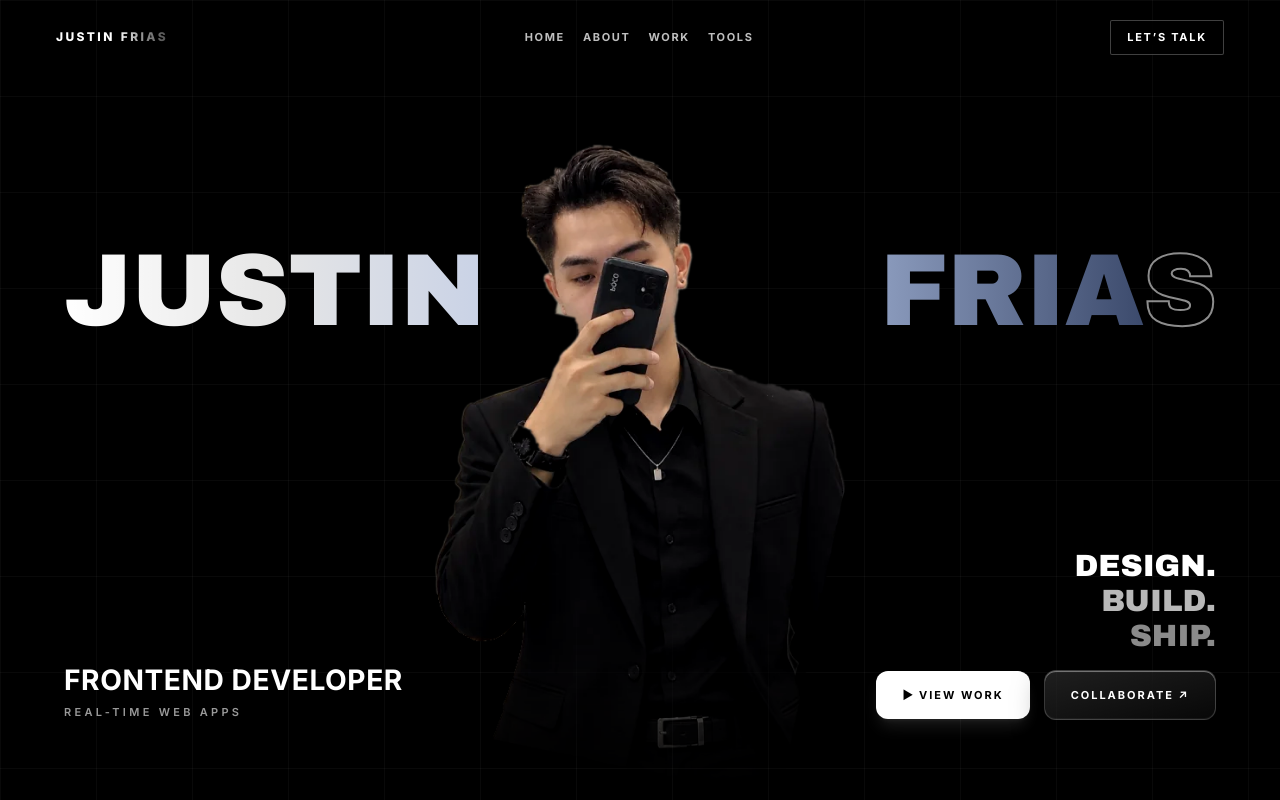
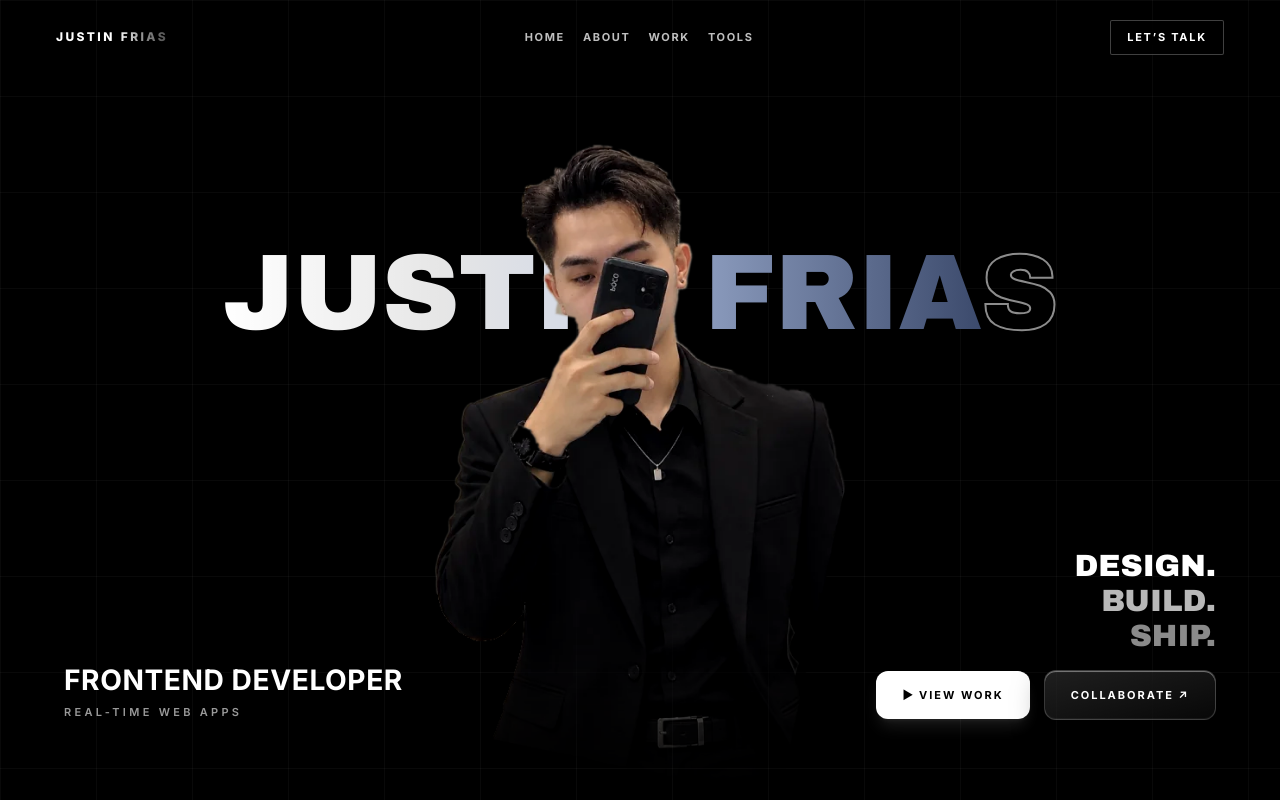
Before and after one commit to Elvoratechnology/tin_frias, a Next.js app: page / in a window 1280 px wide. Shown: the top 800 px of the page. Built offline with nearby package versions, Linux system fonts and the light colour scheme.

Commit message:
Tighten spacing before FRIAS to a subtle natural gap

```diff
--- a/components/Hero.tsx
+++ b/components/Hero.tsx
@@ -23,7 +23,7 @@ export function Hero() {
       {/* Huge Split Name with page-load animation: fades in, slides up, unblurs */}
       <div className="pointer-events-none absolute left-0 right-0 top-[18%] md:top-[30%] z-[5] md:z-[1]">
         <div
-          className="w-full max-w-[1280px] mx-auto px-6 sm:px-10 md:px-12 lg:px-16 flex flex-col md:flex-row justify-between items-stretch md:items-baseline md:gap-10 lg:gap-16 font-display text-[21vw] md:text-[clamp(50px,8vw,155px)] leading-[0.92] md:leading-none tracking-[-0.01em] animate-hero-rise motion-reduce:animate-none"
+          className="w-full max-w-[1280px] mx-auto px-6 sm:px-10 md:px-12 lg:px-16 flex flex-col md:flex-row justify-between md:justify-center items-stretch md:items-baseline md:gap-4 lg:gap-6 font-display text-[21vw] md:text-[clamp(52px,8.4vw,165px)] leading-[0.92] md:leading-none tracking-[-0.01em] animate-hero-rise motion-reduce:animate-none"
           aria-label={portfolioContent.personal.displayName}
         >
           {/* JUSTIN: white to light gray-blue */}
@@ -31,8 +31,8 @@ export function Hero() {
             {portfolioContent.personal.firstName}
           </span>
 
-          {/* FRIAS: gray-blue to deep navy with generous space before FRIAS */}
-          <span className="bg-gradient-to-r from-[#8b9bbd] to-[#263456] bg-clip-text text-transparent self-end md:self-auto flex items-baseline text-right md:ml-12 lg:ml-20">
+          {/* FRIAS: gray-blue to deep navy with subtle, natural space before FRIAS */}
+          <span className="bg-gradient-to-r from-[#8b9bbd] to-[#263456] bg-clip-text text-transparent self-end md:self-auto flex items-baseline text-right md:ml-3 lg:ml-4">
             FRIA
             {/* S outline-only without the vertical cursor bar */}
             <span className="relative inline-block font-normal text-transparent [-webkit-text-stroke:2px_rgba(255,255,255,0.55)]">
@@ -51,10 +51,10 @@ export function Hero() {
         />
       </div>
 
-      {/* Bottom Container: perfectly aligns with JUSTIN on the left and FRIAS on the right */}
+      {/* Bottom Container: aligns with the hero boundaries */}
       <div className="absolute left-0 right-0 bottom-[5%] md:bottom-[10%] z-10 pointer-events-none">
         <div className="w-full max-w-[1280px] mx-auto px-6 sm:px-10 md:px-12 lg:px-16 flex flex-col md:flex-row justify-between items-start md:items-end gap-5">
-          {/* Bottom Left: Role & Subrole - Aligned with left edge of JUSTIN */}
+          {/* Bottom Left: Role & Subrole */}
           <div className="pointer-events-auto max-w-[85vw] md:max-w-none text-left">
             <h1 className="text-[clamp(18px,2.2vw,32px)] font-bold font-sans tracking-[0.02em] uppercase text-white leading-[1.1] m-0">
               {portfolioContent.personal.role}
@@ -64,7 +64,7 @@ export function Hero() {
             </p>
           </div>
 
-          {/* Bottom Right: DESIGN. BUILD. SHIP. & Buttons - Aligned with right edge of FRIAS */}
+          {/* Bottom Right: DESIGN. BUILD. SHIP. & Buttons */}
           <div className="pointer-events-auto text-left md:text-right w-full md:w-auto">
             {/* Stacked words: hidden on mobile */}
             <div className="hidden md:block font-display text-[clamp(22px,2.4vw,36px)] leading-[1.15] mb-4 text-right">
```
